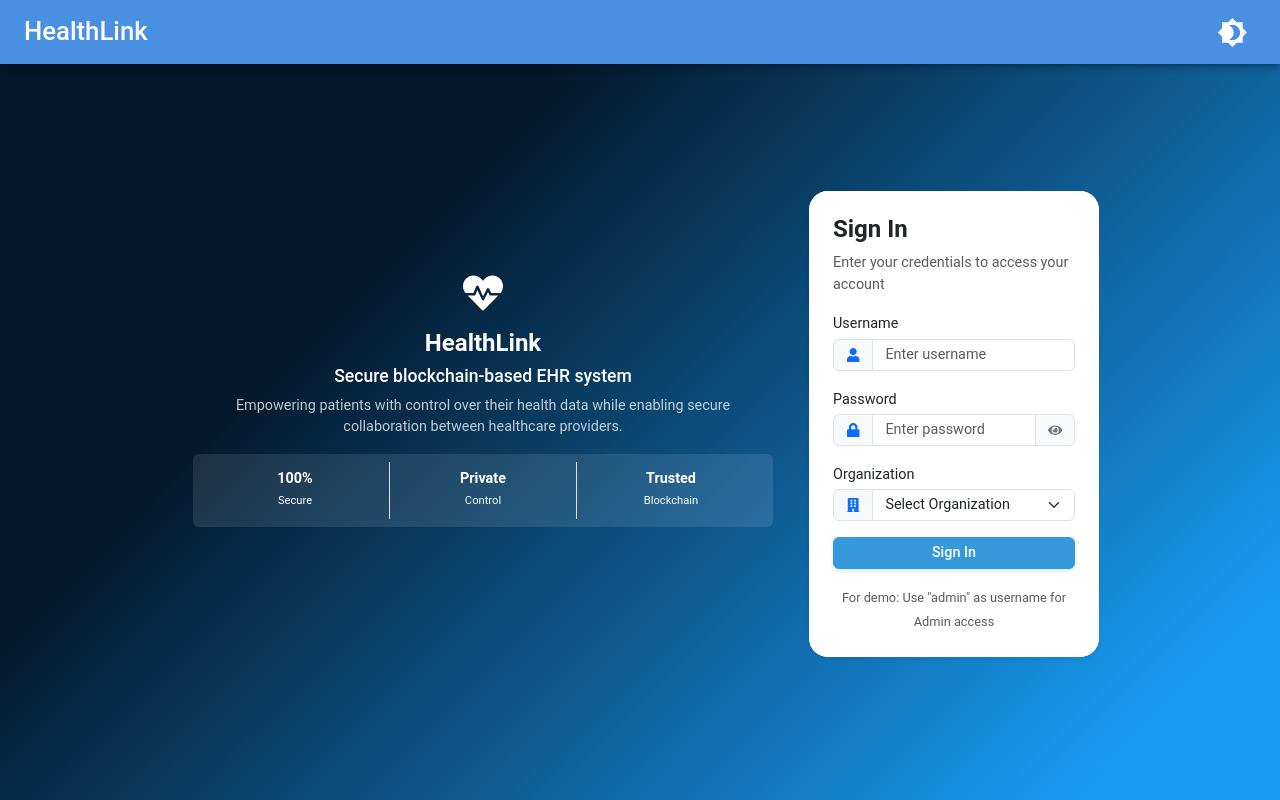
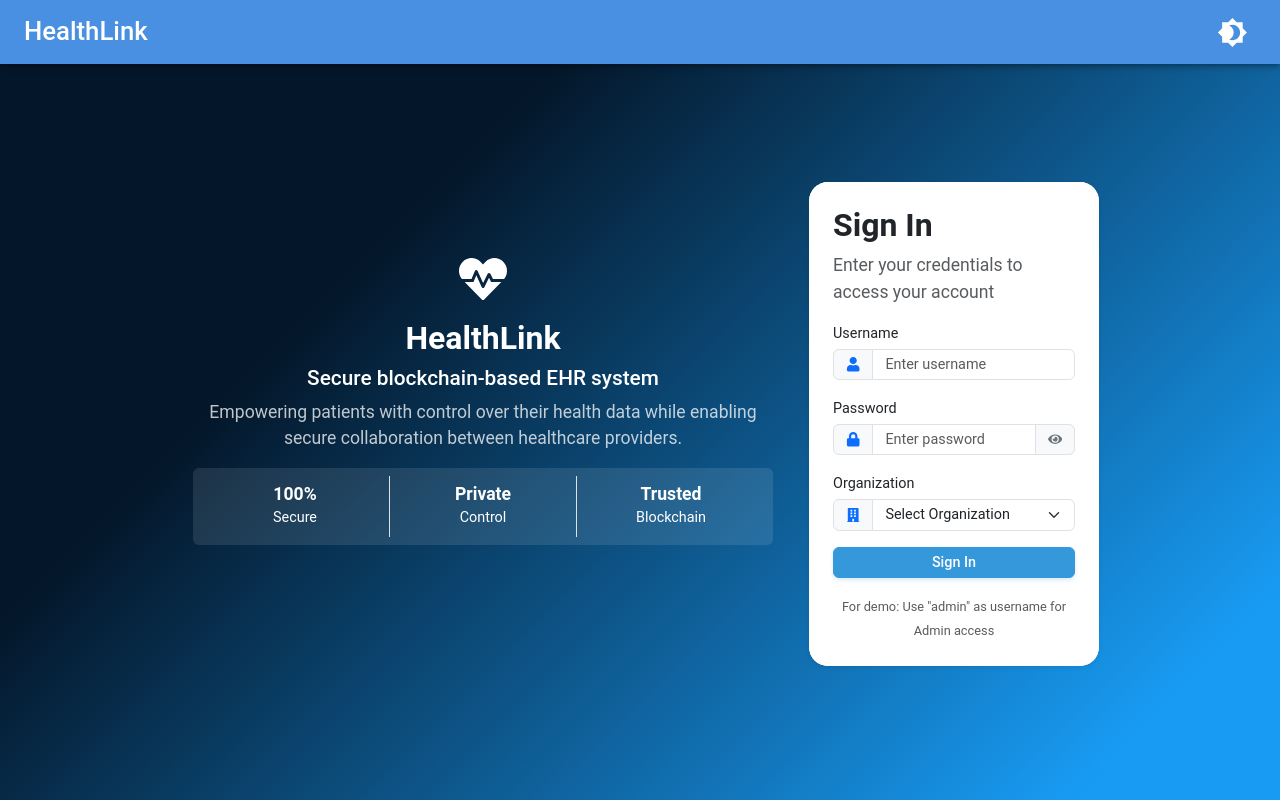
Before and after one commit to meghaB22CSB47/REACT, a React (Vite) app: page /login in a window 1280 px wide. Built offline with nearby package versions, Linux system fonts and the light colour scheme.

Commit message:
font size

```diff
--- a/src/components/Login.jsx
+++ b/src/components/Login.jsx
@@ -74,11 +74,11 @@ const Login = () => {
         {/* Left Side - Branding */}
         <div className="col-md-6 d-none d-md-flex flex-column align-items-center justify-content-center text-white p-4">
           <div className="text-center">
-            <FaHeartbeat className="mb-3" style={{ fontSize: '2.5rem' }} />
-            <h1 className="fw-bold mb-2" style={{ fontSize: '1.5rem' }}>HealthLink</h1>
-            <h4 className="mb-2" style={{ fontSize: '1.1rem', fontWeight: 500 }}>Secure blockchain-based EHR system</h4>
+            <FaHeartbeat className="mb-3" style={{ fontSize: '3rem' }} />
+            <h1 className="fw-bold mb-2" style={{ fontSize: '2rem' }}>HealthLink</h1>
+            <h4 className="mb-2" style={{ fontSize: '1.3rem', fontWeight: 500 }}>Secure blockchain-based EHR system</h4>
 
-            <p className="mb-3 opacity-75" style={{ fontSize: '0.9rem' }}>
+            <p className="mb-3 opacity-75" style={{ fontSize: '1.1rem' }}>
               Empowering patients with control over their health data while enabling
               secure collaboration between healthcare providers.
             </p>
@@ -86,16 +86,16 @@ const Login = () => {
             <div className="p-2 rounded" style={{ backgroundColor: 'rgba(255,255,255,0.1)' }}>
               <div className="row g-0 text-center">
                 <div className="col-4 p-2">
-                  <h5 className="fw-bold mb-0" style={{ fontSize: '0.9rem' }}>100%</h5>
-                  <small style={{ fontSize: '0.7rem' }}>Secure</small>
+                  <h5 className="fw-bold mb-0" style={{ fontSize: '1.1rem' }}>100%</h5>
+                  <small style={{ fontSize: '0.9rem' }}>Secure</small>
                 </div>
                 <div className="col-4 p-2 border-start border-end" style={{ borderColor: 'rgba(255,255,255,0.3)' }}>
-                  <h5 className="fw-bold mb-0" style={{ fontSize: '0.9rem' }}>Private</h5>
-                  <small style={{ fontSize: '0.7rem' }}>Control</small>
+                  <h5 className="fw-bold mb-0" style={{ fontSize: '1.1rem' }}>Private</h5>
+                  <small style={{ fontSize: '0.9rem' }}>Control</small>
                 </div>
                 <div className="col-4 p-2">
-                  <h5 className="fw-bold mb-0" style={{ fontSize: '0.9rem' }}>Trusted</h5>
-                  <small style={{ fontSize: '0.7rem' }}>Blockchain</small>
+                  <h5 className="fw-bold mb-0" style={{ fontSize: '1.1rem' }}>Trusted</h5>
+                  <small style={{ fontSize: '0.9rem' }}>Blockchain</small>
                 </div>
               </div>
             </div>
@@ -115,8 +115,8 @@ const Login = () => {
                 <h2 className="fw-bold" style={{ fontSize: '1.5rem', color: '#3498DB' }}>HealthLink</h2>
               </div>
 
-              <h2 className="fw-bold mb-2 text-dark" style={{ fontSize: '1.5rem' }}>Sign In</h2>
-              <p className="text-muted mb-3" style={{ fontSize: '0.9rem' }}>Enter your credentials to access your account</p>
+              <h2 className="fw-bold mb-2 text-dark" style={{ fontSize: '2rem' }}>Sign In</h2>
+              <p className="text-muted mb-3" style={{ fontSize: '1.1rem' }}>Enter your credentials to access your account</p>
 
               {error && (
                 <div className="alert alert-danger py-1 px-2 mb-2" role="alert" style={{ fontSize: '0.85rem' }}>
```
